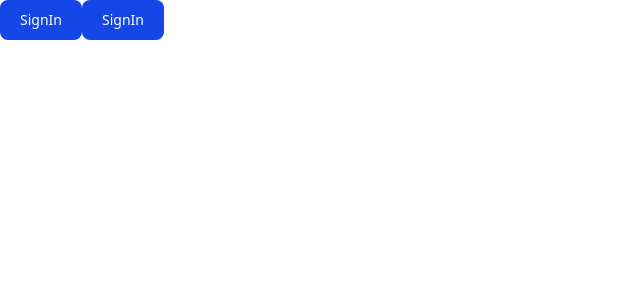
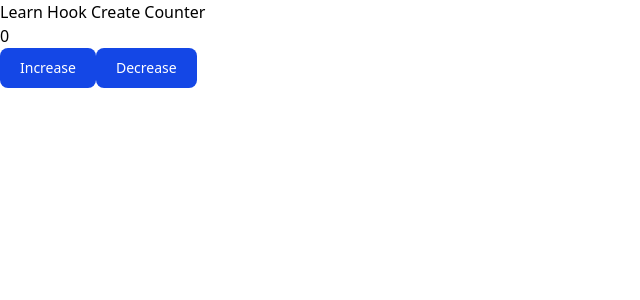
Before and after one commit to rajs1711/NODEJS830PM, a React (Vite) app in the folder frontend/reactapp/: page / in a window 1280 px wide. Shown: the top 300 px of the page, without its empty margins (0-640 px from the left). Built offline with nearby package versions, Linux system fonts and the light colour scheme.

Commit message:
hooks-useState

```diff
--- a/frontend/reactapp/src/component/App.jsx
+++ b/frontend/reactapp/src/component/App.jsx
@@ -2,6 +2,7 @@ import React from 'react'
 //import Product from './Product'
 //import Productlist from './Productlist'
 import Form from './Form'
+import LearnHook from './LearnHook'
 function App(){
     const ProductList=[
     {id:1,name:'HP Laptop',sellingPrice:'83993' ,cateogry:'SmartLaptop',description:'Best laptop of this Cateogry , which runs very fast'},
@@ -12,9 +13,10 @@ function App(){
       ]
     return(
         <>
-          {/*<Product name="Mac Book" sellingPrice="10000" cateogry="Smart Phone" description="Best Mobile Phone Of This Cteogry, Smart Phone with Speed and network capability"/>*/}
+        {/*<Product name="Mac Book" sellingPrice="10000" cateogry="Smart Phone" description="Best Mobile Phone Of This Cteogry, Smart Phone with Speed and network capability"/>*/}
         {/*<Productlist pageHeader='Smart Phone' products={ProductList}/>*/}
-        <Form/>
+        {/*<Form/>*/}
+        <LearnHook/>
         </>
     )
 }
--- /dev/null
+++ b/frontend/reactapp/src/component/LearnHook.jsx
@@ -0,0 +1,20 @@
+import React ,{useState} from 'react'
+
+function LearnHook(){
+    const [count,setCount]=useState(0);
+   //note : count is variable
+   // setCount is a function
+   //useState = hook
+   //useState(0) intial value of variable is 0
+
+    return(
+        <>
+        <h1>Learn Hook Create Counter</h1>
+        <h2>{count}</h2>
+        <button onClick={()=>setCount(count+1)} className="text-white bg-blue-700 hover:bg-blue-800 focus:ring-4 focus:outline-none focus:ring-blue-300 font-medium rounded-lg text-sm w-full sm:w-auto px-5 py-2.5 text-center dark:bg-blue-600 dark:hover:bg-blue-700 dark:focus:ring-blue-800">Increase</button>
+        <button onClick={()=>setCount(count-1)} className="text-white bg-blue-700 hover:bg-blue-800 focus:ring-4 focus:outline-none focus:ring-blue-300 font-medium rounded-lg text-sm w-full sm:w-auto px-5 py-2.5 text-center dark:bg-blue-600 dark:hover:bg-blue-700 dark:focus:ring-blue-800">Decrease</button>
+        </>
+    )
+}
+
+export default LearnHook
```
Also changed, not shown: 1 other file (tests, documents, lock files or other folders).
